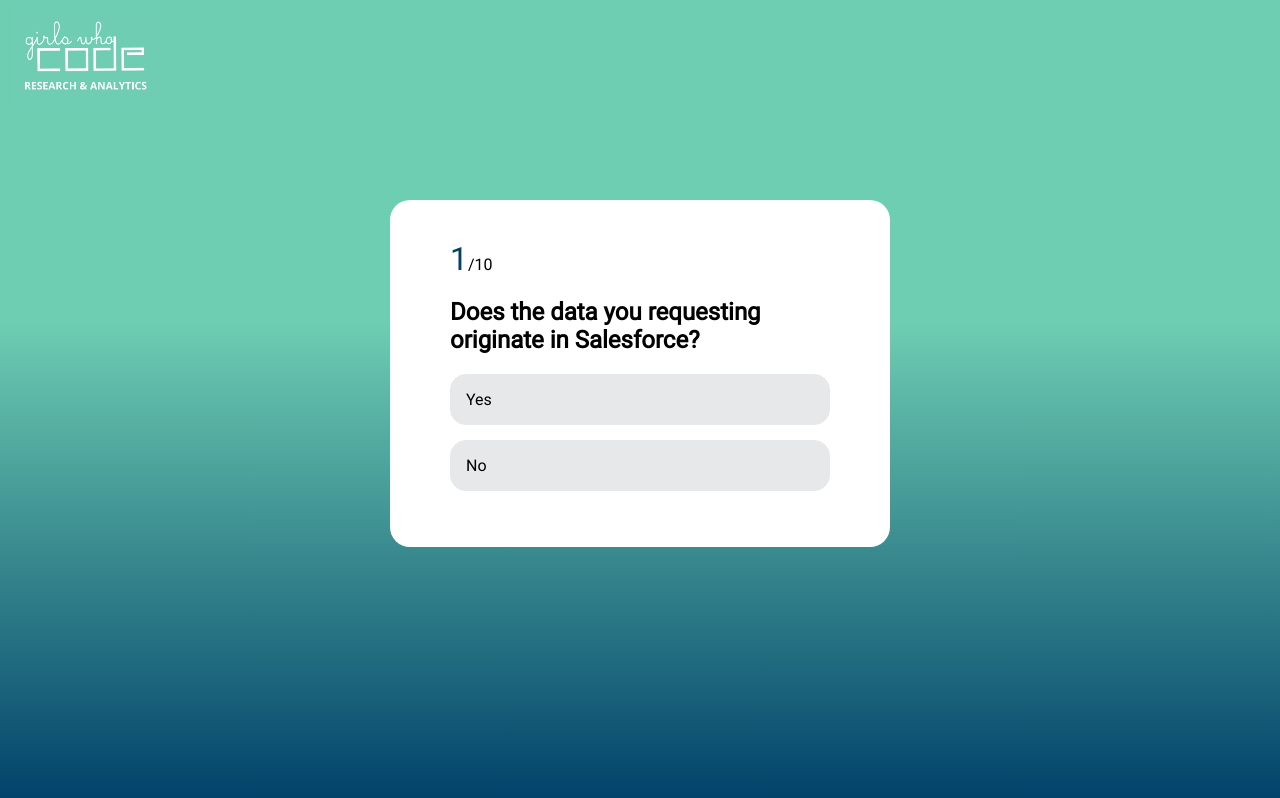
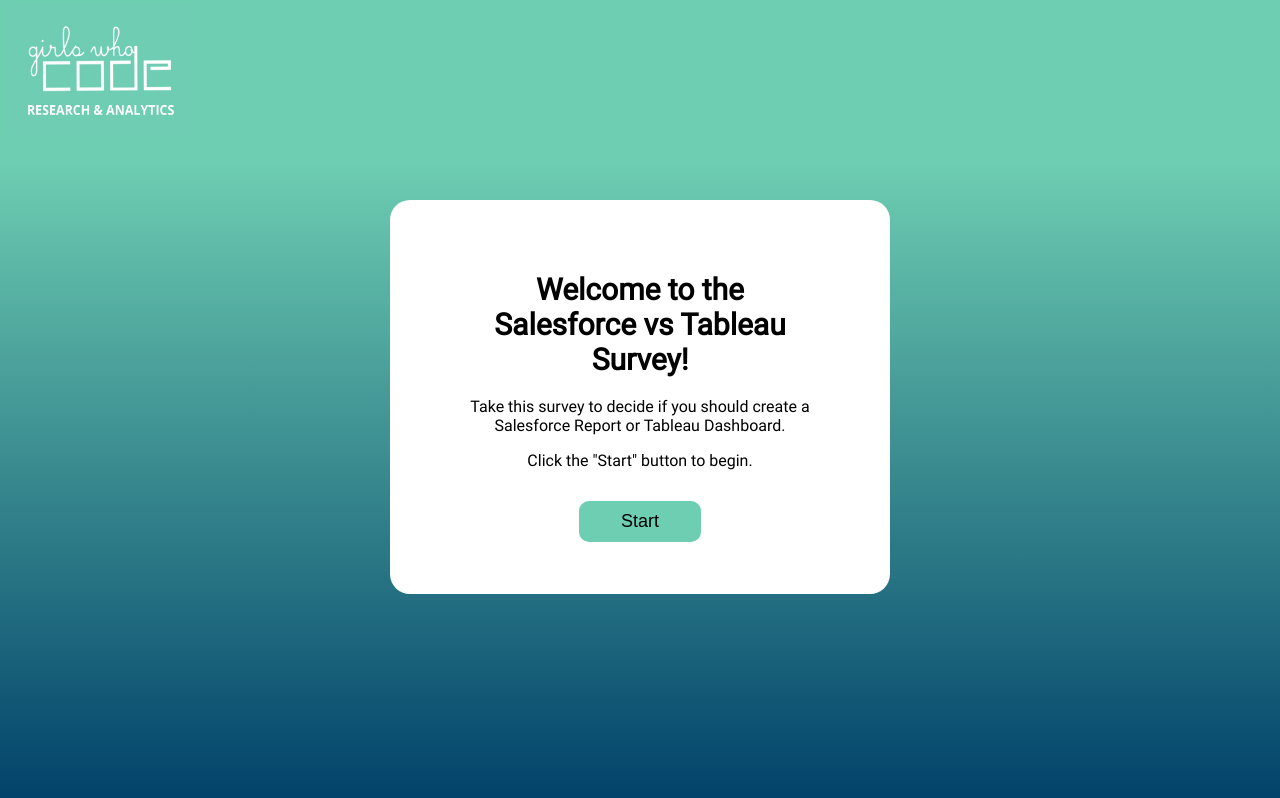
Before and after one commit to k-changwu/gwc-research-analytics, a React (Create React App) app: page / in a window 1280 px wide. Built offline with nearby package versions, Linux system fonts and the light colour scheme.

Commit message:
landing screen added

```diff
--- a/src/Quiz.jsx
+++ b/src/Quiz.jsx
@@ -1,4 +1,4 @@
-import { useState } from "react";
+import { useState, useEffect } from "react";
 import "./index.css";
 import logo from './images/logo-mint.png';
 
@@ -7,8 +7,9 @@
 const Quiz = ({questions}) => {
     const[currentQuestion, setCurrentQuestion] = useState(0);
     const {question, choices} = questions[currentQuestion];
-    const [answerIdx, setAnswerIdx] = useState(null);
+    const [answerIdx, setAnswerIdx] = useState(null); /* answerIndx = index of the choice selected */
     const [answer, setAnswer] = useState(null);
+    const [quizStarted, setQuizStarted] = useState(false);
 
     const onAnswerClick = (answer, index) => {
         setAnswerIdx(index);
@@ -18,14 +19,26 @@
         }else{
             setAnswer(false);
     }
+}
+    const onStartQuiz = () => {
+        setQuizStarted(true);
+        setAnswerIdx(null);
+    };
 
 
-    }
+
+    useEffect(() => {
+        document.title = "Salesforce or Tableau?"
+    }, []);
 
     return  (
+        <div>
+        {/* <h1>Salesforce or Tableau?</h1> */}
         <div className = "quiz-container" >
             <img src = {logo} alt= "Logo" className="Logo"/>
+            {quizStarted ? (
         <>
+
         <span className = "active-question-no">{currentQuestion + 1}</span>
         <span className = "total-question">/{questions.length}</span>
         <h2>{question} </h2>
@@ -42,10 +55,37 @@
                      </li>
 
 
-                ))
-            }
+                ))}
         </ul>
+        <div className = "footer">
+
+            <button
+                 onClick={() => {
+                    if (currentQuestion === questions.length - 1) {
+                    // Handle finishing the quiz
+                    } else {
+                        setCurrentQuestion(currentQuestion + 1);
+                        setAnswerIdx(null);
+                    }
+                    }}
+                        disabled={answerIdx === null}
+                    >
+            {currentQuestion === questions.length - 1 ? 'Finish' : 'Next'}
+            </button>
+        </div>
         </>
+        ):(
+            <div className="landing-page">
+                    <h1>Welcome to the Salesforce vs Tableau Survey!</h1>
+                    <p>Take this survey to decide if you should create a Salesforce Report or Tableau Dashboard. </p>
+                    <p>Click the "Start" button to begin.</p>
+                    <button onClick = {onStartQuiz}>Start</button>
+                </div>
+
+            )}
+
+    </div>
+
     </div>
     );
 
--- a/src/index.css
+++ b/src/index.css
@@ -22,7 +22,7 @@
 
 body{
     font-family: RobotoRegular;
-    background: linear-gradient(180deg, #6eceb2 40%, #01426a);
+    background: linear-gradient(180deg, #6eceb2 20%, #01426a);
     color: #000000;
     display: flex;
     justify-content: center;
@@ -48,12 +48,20 @@
     position: fixed;
     top: 0;
     left: 0;
-    width: 150px;
-    height: 100px;
+    width: 180px;
+    height: 130px;
     padding: 5px 10px;
 
 
 }
+
+/* .title{
+    margin-top: 60px !important;
+    font-size: 40px;
+    font-family: RobotoRegular;
+
+
+} */
 
 
 
@@ -74,7 +82,7 @@
 
 h2{
         font-size: 20px;
-        font-weight: lighter;
+        font-weight: 200 !important;
         margin: 0;
 
 };
@@ -104,5 +112,34 @@
 .selected-answer{
     border: 1px solid #000000;
     color: #01426a;
+    background: #9c9c9c;
+}
+
+.footer{
+    display: flex;
+    justify-content: flex-end;
+}
+button{
+    border-radius: 10px;
+    font-size: 18px;
+    padding: 10px 42px;
+    outline: none;
+    border: none;
+    margin-top: 15px;
+    cursor: pointer;
     background: #6eceb2;
 }
+
+:disabled{
+    color: #000000;
+    cursor: not-allowed;
+    background: #eceded;
+}
+
+.landing-page{
+    text-align: center;
+    padding: 12px;
+}
+.landing-page h1{
+    font-size: 30px;
+}
```
Lines whose indentation alone changed are shown as unchanged.
